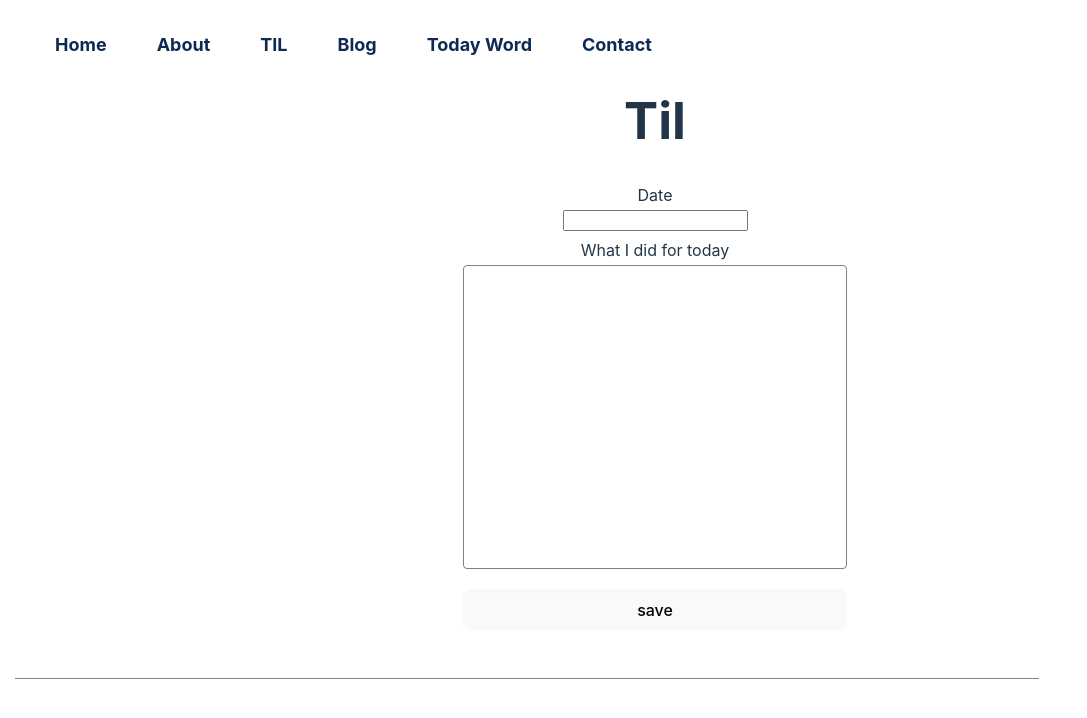
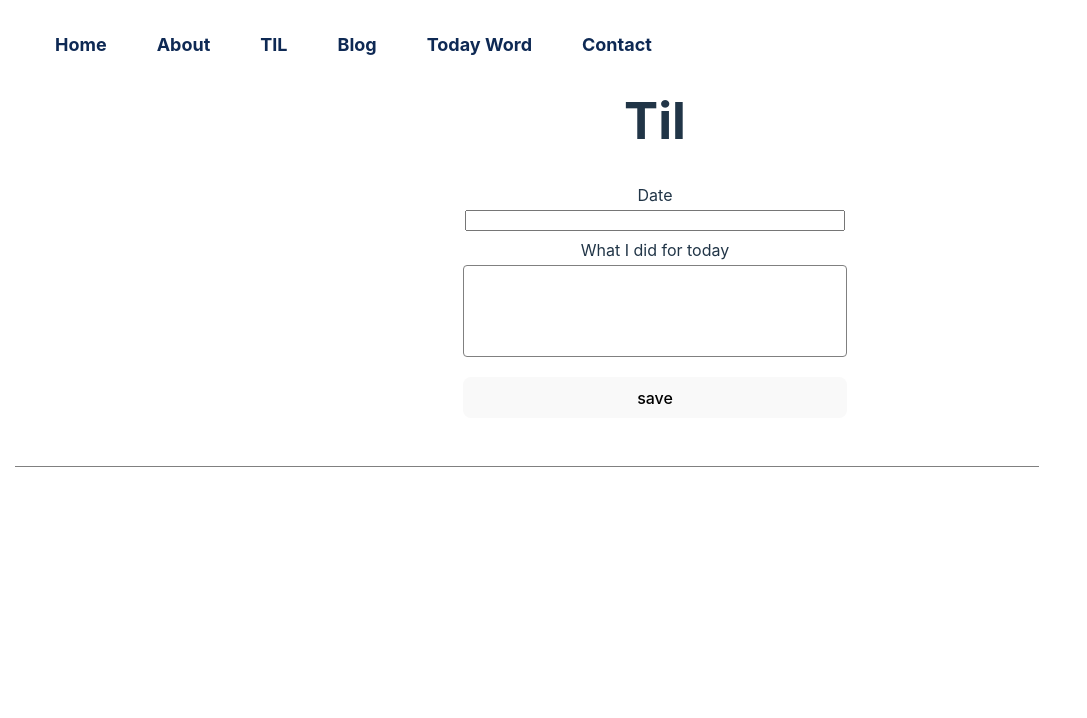
Before and after one commit to lenayoo/LENABlog, a React (Vite) app: page /TIL in a window 1280 px wide. Shown: the top 718 px of the page, without its empty margins (0-1087 px from the left). Built offline with nearby package versions, Linux system fonts and the light colour scheme.

Commit message:
finish read and add for til

```diff
--- a/src/pages/Til.jsx
+++ b/src/pages/Til.jsx
@@ -60,7 +60,11 @@ function TiL() {
         {tilLog.map((log, index) => (
           <li key={index}>
             <h3>
-              {log.selectedDate ? log.selectedDate.toString() : 'No Date'}
+              {log.selectedDate.toLocaleString('default', {
+                month: 'long',
+                day: 'numeric',
+                weekday: 'long',
+              })}
             </h3>
             <p>{log.tilInput}</p>
           </li>
--- a/src/pages/style.css
+++ b/src/pages/style.css
@@ -13,6 +13,11 @@
   margin: 0 auto;
 }
 
+.til-date {
+  width: 95%;
+  padding-left: 10px;
+}
+
 .til-label {
   margin-top: 7px;
   margin-bottom: 3px;
@@ -21,8 +26,9 @@
 .til-input {
   margin-bottom: 20px;
   border-radius: 4px;
-  height: 300px;
+  height: 70px;
   border: 0.5px solid gray;
+  padding: 10px;
 }
 
 .underline {
```
